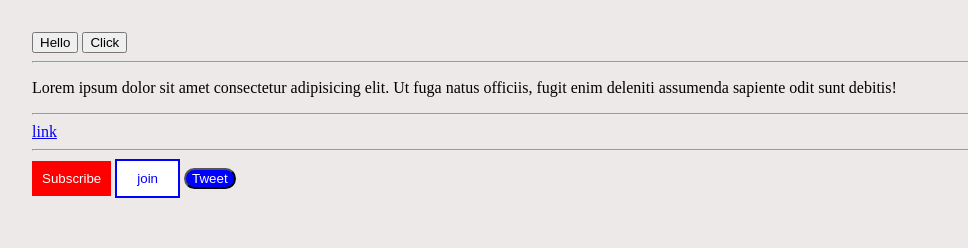
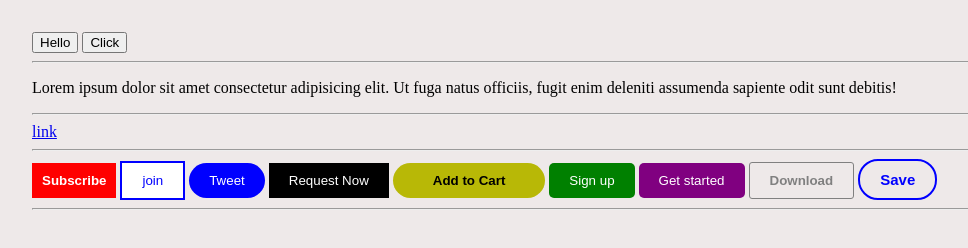
Before and after one commit to Vinald/Front-End-Development, a plain HTML site: page practice/index.html in a window 1280 px wide. Shown: the whole page, without its empty margins (8-976 px from the left). Drawn offline with Linux system fonts and the light colour scheme.

Commit message:
transition and hover

```diff
--- a/practice/assets/css/css.css
+++ b/practice/assets/css/css.css
@@ -7,11 +7,20 @@ body{
 }
 
 .button1{
-    cursor:pointer;
     color:white;
     background:red;
     border:0;
     padding:10px;
+    font-weight: bold;
+
+}
+.button1:hover
+{
+    background: none;
+    border: 2px solid red;
+    cursor:pointer;
+    color: red;
+    font-weight: bold;
 }
 
 .button2{
@@ -21,12 +30,86 @@ body{
     border: 2px solid blue;
     padding:10px 20px;
 }
+.button2:hover{
+    background: blue;
+    color: white;
+}
 
 .button3{
     cursor:pointer;
     color:white;
     background:blue;
     border-radius:20px;
-    padding:10px 20px
+    padding:10px 20px;
+    border: none;
+    transition: opacity 0.5s;
+}
+.button3:hover{
+    opacity: 0.7;
+}
+
+.button:active{
+    opacity: 0.5;
+}
+
+.button4{
+    background: black;
+    color: white;
+    padding: 10px 20px;
     border: none;
 }
+
+.button4:hover{
+    cursor: pointer;
+}
+
+.button4:active
+{
+    background: green;
+}
+
+.button5{
+    background: rgb(184, 184, 6);
+    color: #000000;
+    padding: 10px 40px;
+    border-radius: 20px;
+    font-weight: bold;
+    border: none;
+}
+
+
+
+.button6{
+    padding: 10px 20px;
+    border-radius: 5px;
+    color: white;
+    background: green;
+    border: 0;
+}
+
+.button7{
+    padding: 10px 20px;
+    border-radius: 5px;
+    border: none;
+    color: white;
+    background: purple;
+}
+
+.button8{
+    color: gray;
+    background: none;
+    border: 1px solid gray;
+    padding: 10px 20px;
+    border-radius: 3px;
+    font-weight: bold;
+}
+
+.button9{
+    color: blue;
+    background: none;
+    padding: 10px 20px;
+    font-weight: bold;
+    font-size: 15px;
+    border-radius: 20px;
+    border: 2px solid blue;
+}
--- a/practice/index.html
+++ b/practice/index.html
@@ -25,6 +25,14 @@
         <button class="button1">Subscribe</button>
         <button class="button2">join</button>
         <button class="button3">Tweet</button>
+        <button class="button4">Request Now</button>
+        <button class="button5">Add to Cart</button>
+        <button class="button6">Sign up </button>
+        <button class="button7">Get started</button>
+        <button class="button8">Download</button>
+        <button class="button9">Save</button>
+
+        <hr>
 
 
     </div>
```
